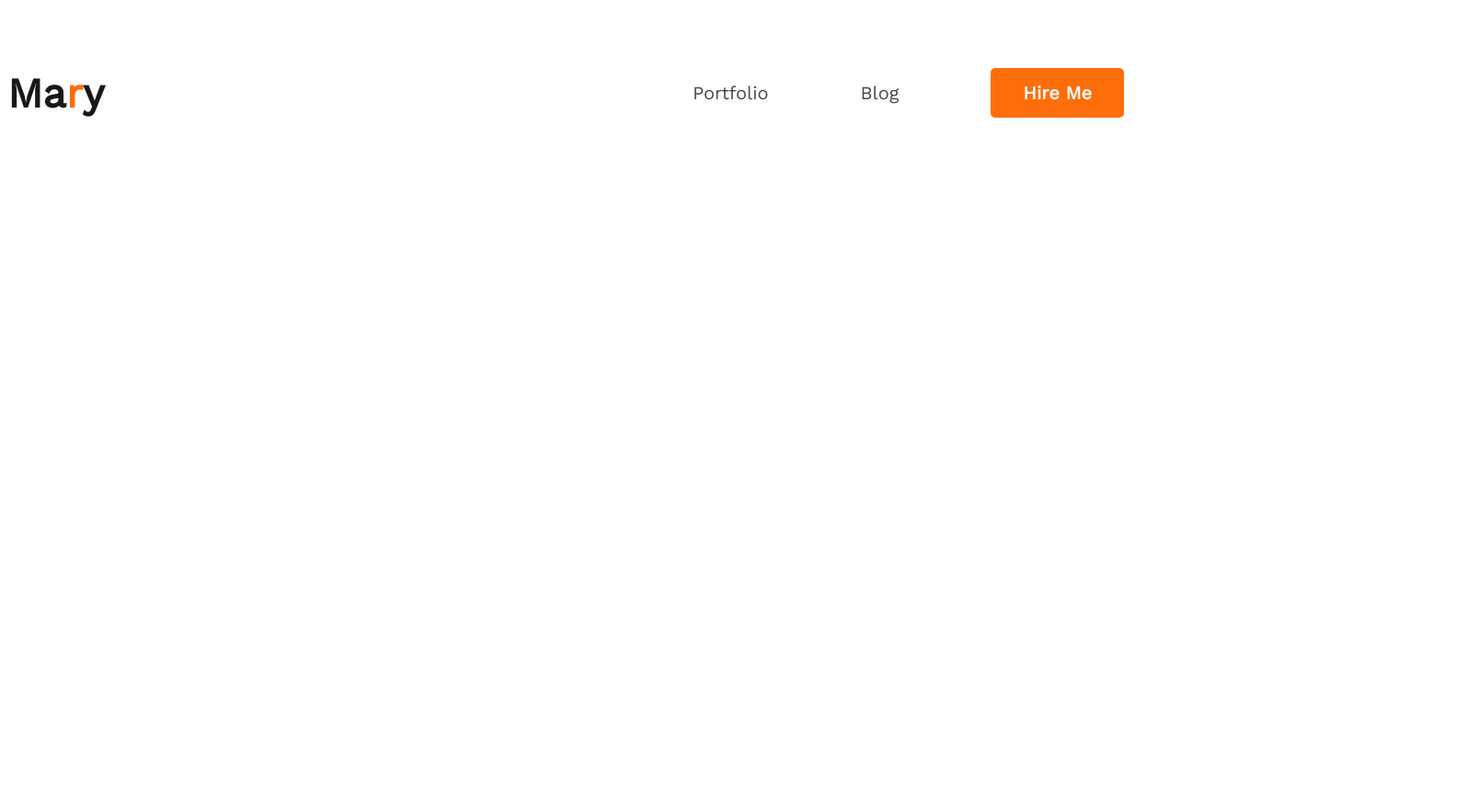
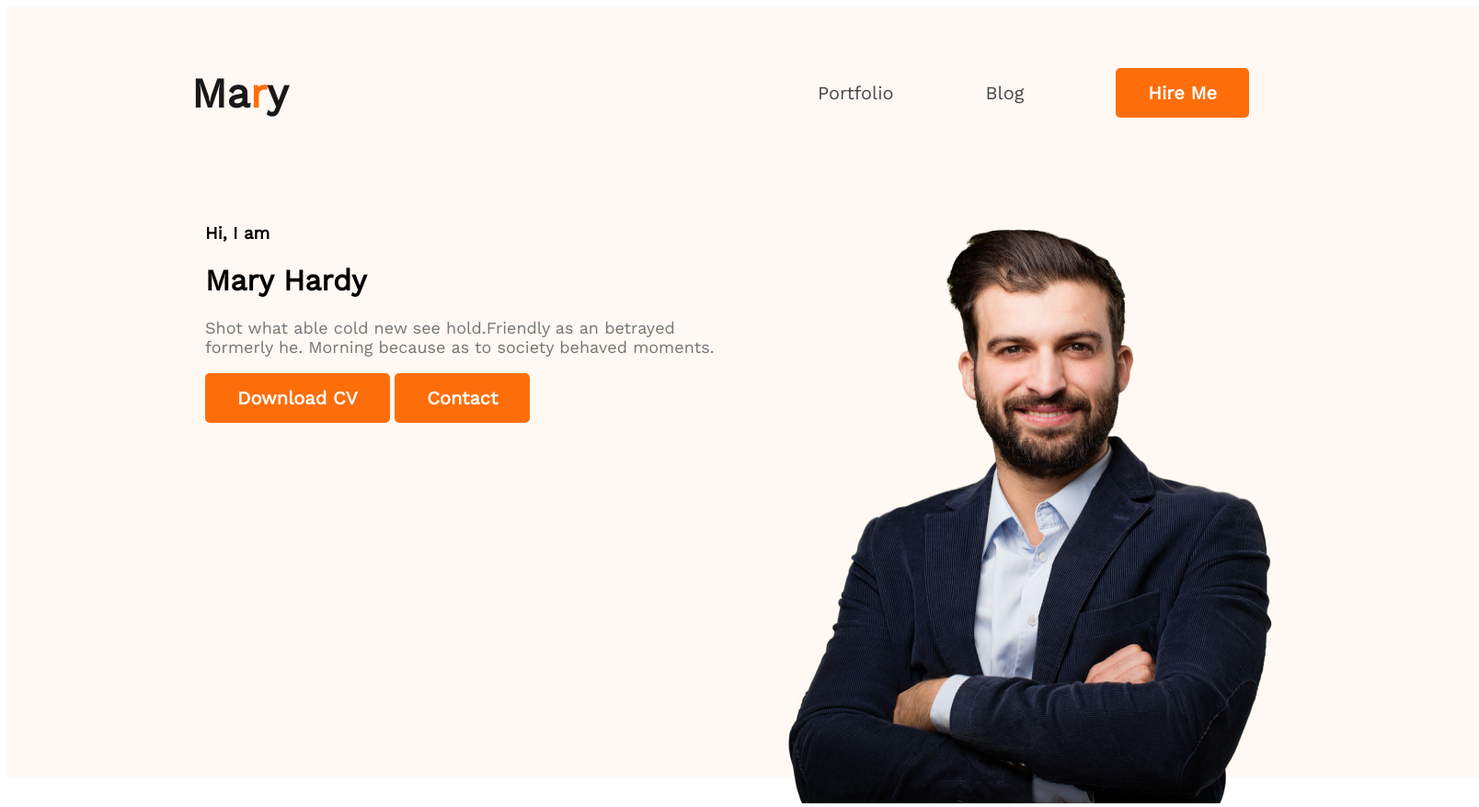
Before and after one commit to RH-Rimon/Web-Developer-Portfolio, a plain HTML site: page index.html in a window 1280 px wide. Shown: the whole page at 92% size, 1608 px wide, since content can reach past the window. Before the commit the page ends 800 px from the top, so only its background shows below. Drawn offline with nearby package versions, Linux system fonts and the light colour scheme.

Commit message:
border-content

```diff
--- a/index.html
+++ b/index.html
@@ -16,7 +16,7 @@
 </head>
 
 <body>
-    <header>
+    <header class="header-class">
         <nav>
             <h3 class="nav-title">Ma<span class="color-1">r</span>y</h3>
             <ul>
@@ -25,6 +25,22 @@
                 <li><button class="btn-primary">Hire Me</button></li>
             </ul>
         </nav>
+
+        <div class="banner">
+            <div>
+                <h3 class="banner-greeting">Hi, I am</h3>
+                <h1 class="banner-heading">Mary Hardy</h1>
+                <p class="p-01">Shot what able cold new see hold.Friendly as an betrayed formerly he. Morning because as
+                    to society
+                    behaved moments.</p>
+                <button class="btn-primary">Download CV</button>
+                <button class="btn-primary">Contact</button>
+
+            </div>
+            <div>
+                <img class="image-01" src="images/hardy.png" alt="">
+            </div>
+        </div>
     </header>
     <main>
 
--- a/styles/style.css
+++ b/styles/style.css
@@ -12,6 +12,7 @@
 nav {
 
     display: flex;
+    margin: 0 200px;
 }
 
 .nav-title {
@@ -20,6 +21,27 @@ nav {
     font-size: 45px;
     font-weight: 800;
 
+}
+
+.banner {
+
+    padding: 30px 30px 0px 150px;
+    display: flex;
+    margin-left: 65px;
+}
+
+.p-01 {
+    color: var(--Dark-03, #757575);
+    font-size: 18px;
+    font-weight: 400;
+    width: 585px;
+}
+
+.image-01 {
+
+    width: 584px;
+    height: 650px;
+    flex-shrink: 0;
 }
 
 .color-1 {
@@ -46,6 +68,7 @@ nav a {
     font-size: 20px;
     font-weight: 400;
 
+
 }
 
 .btn-primary {
@@ -64,3 +87,14 @@ nav {
     justify-content: space-between;
     align-items: center;
 }
+
+/* Header related styles */
+
+.header-class {
+
+    width: 1600px;
+    height: 837px;
+    flex-shrink: 0;
+    background: #FFF8F3;
+
+}
```
